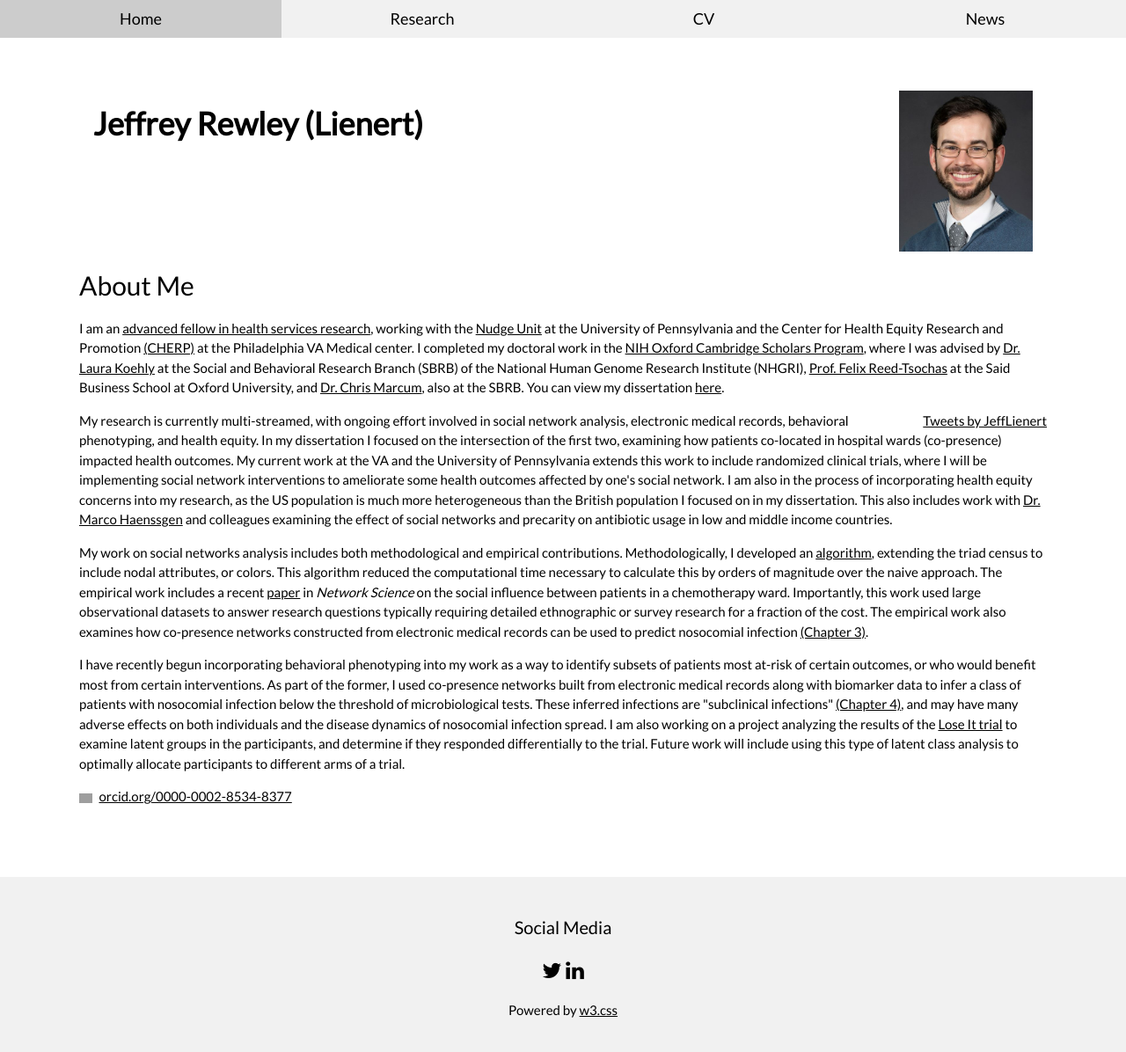
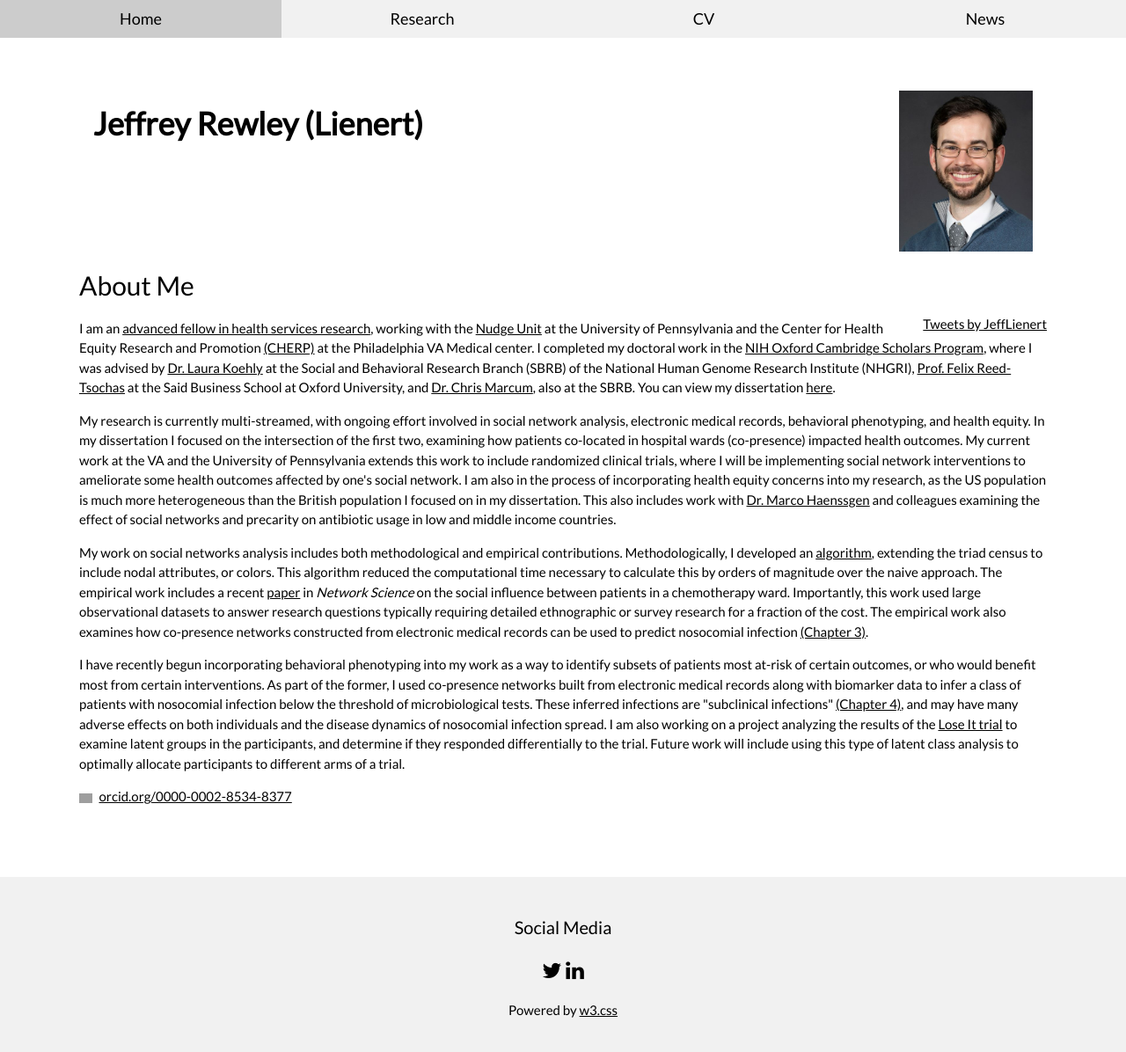
Before and after one commit to jlienert/jlienert.github.io, a Jekyll site: the page built from index.html, in a window 1280 px wide and 1206 px high. Shown: the top 1196 px of the window at 88% size. Built offline with Jekyll 4.4.1, drawn with Linux system fonts in a browser that asks for light colours; comment, search, counter and statistics services are not loaded; grey boxes are pictures that could not be loaded.

Commit message:
Update index.html

```diff
--- a/index.html
+++ b/index.html
@@ -17,6 +17,10 @@ title: Jeffrey Rewley (Lienert)
 
 <h2> About Me </h2>
 
+<div style="text-align:right; margin:0px auto 0px auto;">
+<a class="twitter-timeline" data-width="500" data-height="500" href="https://twitter.com/JeffLienert?ref_src=twsrc%5Etfw" style="float:right">Tweets by JeffLienert</a> <script async src="https://platform.twitter.com/widgets.js" charset="utf-8"></script>
+</div>
+
 <p> I am an <a href="https://www.cherp.research.va.gov/research/CHERP_Health_Services_Research_Fellowship.asp">advanced fellow in health services research</a>, working with the
   <a href="https://nudgeunit.upenn.edu/">Nudge Unit</a> at the University of Pennsylvania and the Center for Health Equity Research and Promotion
   <a href="https://www.cherp.research.va.gov/">(CHERP)</a> at the Philadelphia VA Medical center. I completed my doctoral work in the
@@ -25,8 +29,6 @@ title: Jeffrey Rewley (Lienert)
   <a href="https://www.sbs.ox.ac.uk/community/people/felix-reed-tsochas">Prof. Felix Reed-Tsochas</a> at the Said Business School at Oxford University, and
   <a href="http://www.chrismarcum.com/index.php">Dr. Chris Marcum</a>, also at the SBRB. You can view my dissertation <a href="https://ora.ox.ac.uk/objects/uuid:e19e3a20-f154-4a67-bc3c-2e82bee9c845">here</a>.
 </p>
-
-<a class="twitter-timeline" data-width="500" data-height="500" href="https://twitter.com/JeffLienert?ref_src=twsrc%5Etfw" style="float:right">Tweets by JeffLienert</a> <script async src="https://platform.twitter.com/widgets.js" charset="utf-8"></script>
 
 <p> My research is currently multi-streamed, with ongoing effort involved in social network analysis, electronic medical records, behavioral phenotyping, and health equity. In my dissertation I
   focused on the intersection of the first two, examining how patients co-located in hospital wards (co-presence) impacted health outcomes. My current work at the VA and the University of
```
